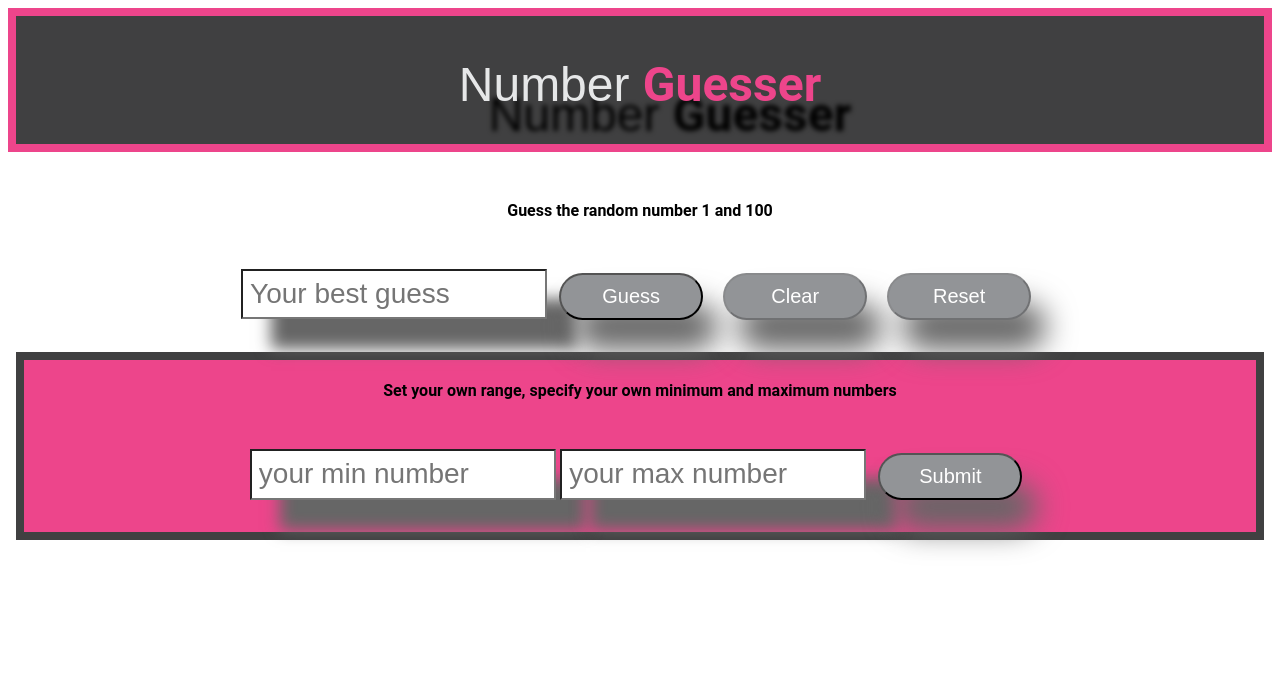
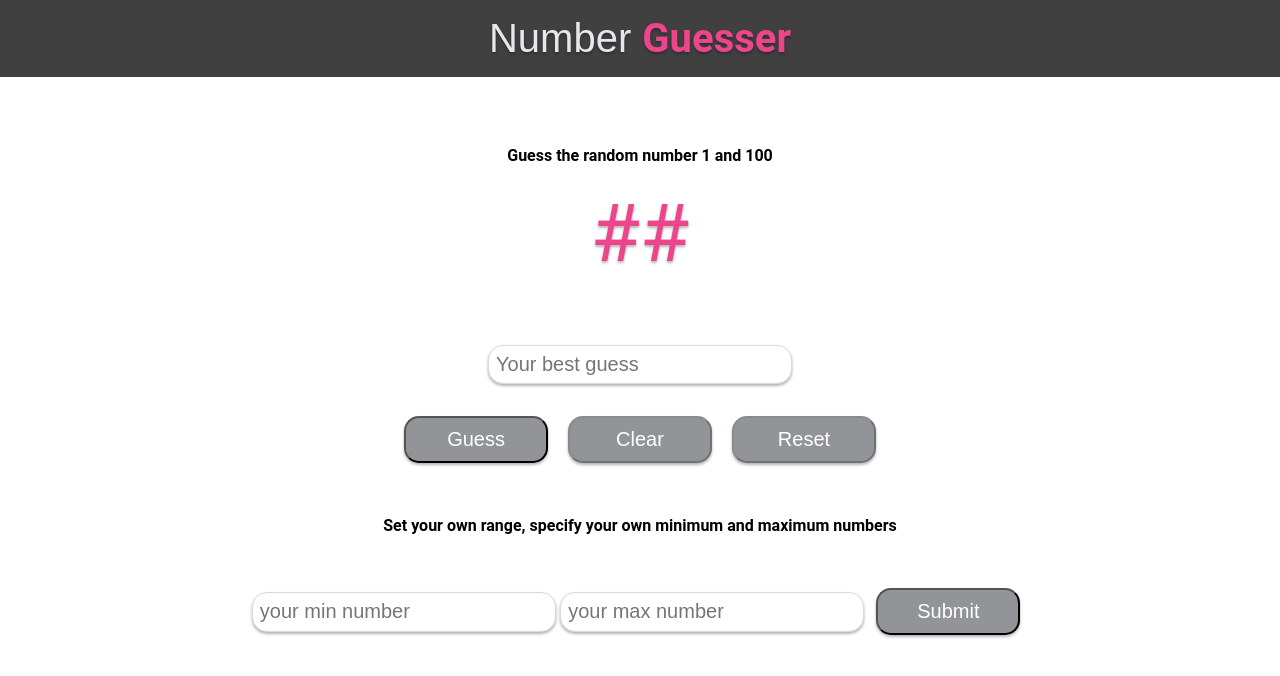
Before and after one commit to bmtiedt/bt-number-guesser1.2, a plain HTML site: page index.html in a window 1280 px wide. Drawn offline with Linux system fonts and the light colour scheme.

Commit message:
Add Js functions and header for HTML

```diff
--- a/index.html
+++ b/index.html
@@ -7,16 +7,20 @@
   <link rel="stylesheet" href="main.css">
 </head>
 <body>
-  <section>
   <header>
     <h1>Number <span>Guesser</span></h1>
+  </header>
+  <section>
     <h4 id ="instruction" class="words" >Guess the random number 1 and 100</h4>
-        <div id="previousUserGuess" class="feedBackNumber"></div>
+    <div id="previousUserGuess" class="feedBackNumber">##</div>
     <div id="js-message" class="message"></div>
+
     <input type="number" id="numberGuess" class="guessButton inputs" placeholder="Your best guess" onkeyup="enableBtn()" />
+    <div>
       <input type="button" value="Guess" class="guess buttons" />
       <input type="button" value="Clear" class="clear buttons" onclick="clearNumber()" disabled />
       <input type="button" value="Reset" class="reset buttons" onclick="resetNumber()" disabled />
+    </div>
     <div class="playerRange">
       <h4 class="userMakesNumbers">Set your own range, specify your own minimum and maximum numbers</h4>
       <input type="number" class="inputs" id="userMinNumber" placeholder="your min number" onkeyup="enableBtn()" />
--- a/main.css
+++ b/main.css
@@ -7,32 +7,34 @@
 body {
   font-family: 'Roboto', sans-serif;
   text-align: center;
+  margin: 0;
 }
 
 header {
   background-color: #404041;
-  border: 0.5rem solid #ED458B;
-  height: 8rem;
   margin: auto;
   text-align: center;
+  padding: 15px;
 }
 
 h1 {
-  font-size: 3rem;
-  text-shadow: 30px 30px 5px black;
+  font-size: 2.5rem;
+  text-shadow: 0px 2px 3px rgba(0, 0, 0, 0.3);
+  margin: 0;
+  color: #E6E7E8;
+  font-family: 'Montserrat', sans-serif;
+  font-weight: 100;
 }
 
 h1 span {
   color:  #ED458B;
   font-family: 'Roboto', sans-serif;
   font-weight: 700;
-  text-shadow: 30px 30px 5px black;
+  text-shadow: 0px 2px 3px rgba(0, 0, 0, 0.3);
 }
 
-h1 {
-  color: #E6E7E8;
-  font-family: 'Montserrat', sans-serif;
-  font-weight: 100;
+.message {
+  padding: 2rem;
 }
 
 .words {
@@ -42,20 +44,25 @@ h1 {
 .feedBackNumber {
   color: #ED458B;
   font-size: 5rem;
+  text-shadow: 0px 2px 3px rgba(0, 0, 0, 0.3);
 }
 
 .inputs {
-  box-shadow: 30px 30px 15px #666666;
-  font-size: 1.75rem;
+  border: 1px solid #D8D9DA;
+  border-radius: 15px;
+  box-shadow: 0px 2px 3px rgba(0, 0, 0, 0.3);
+  font-size: 1.25rem;
   line-height: 1rem;
   padding: 0.45rem;
   width: 18rem;
 }
 
 .buttons {
+  background-image: linear-gradient(to bottom, #ED458B, #E6E7E8);
+  /*background-image: linear-gradient(to bottom, #929497, #6f6f6f)*/
   background: #929497;
-  border-radius: 25px;
-  box-shadow: 15px 30px 30px #666666;
+  border-radius: 15px;
+  box-shadow: 0px 2px 3px rgba(0, 0, 0, 0.3);
   color: #ffffff;
   font-family: 'Montserrat', sans-serif;
   font-size: 20px;
@@ -66,13 +73,5 @@ h1 {
 }
 
 .buttons:hover {
-  background: #3cb0fd;
-  background-image: linear-gradient(to bottom, #3cb0fd, #70d934);
-  box-shadow: 30px 30px 15px #666666;
-  text-decoration: none;
+  cursor: pointer;
 }
-
-.playerRange {
-  background-color: #ED458B;
-  border: 0.5rem solid #404041;
-}
--- a/main.js
+++ b/main.js
@@ -14,29 +14,36 @@ guessButton.addEventListener('click', function() {
   submitGuess();
 });
 
+function rangeExpand(n) {
+  min = min - n;
+  max = max + n;
+}
+
 function submitGuess() {
+  var feedback = document.getElementById('js-message');
   document.querySelector('.reset').disabled = false;
   document.getElementById('instruction').innerText = 'Your previous guess was...';
   if (parseInt(randomGuess.value) === randomNumber) {
+    rangeExpand(10);
     randomNumber = generateRandomNumber();
-    return document.getElementById('js-message').innerText = 'Oh SNAP!!!!';
+    feedback.innerText = '**^***Oh SNAP!!!!***^**';
   }
   if (parseInt(randomGuess.value) < min || parseInt(randomGuess.value) > max || isNaN(parseInt(randomGuess.value))) {
     document.getElementById('instruction').innerText = 'This number is not within range';
-      return document.getElementById('js-message').innerText = 'Please choose a valid number!';
+    feedback.innerText = ' ¯\_(ツ)_/¯ Please choose a valid number!';
   }
   if (parseInt(randomGuess.value) > randomNumber) {
-    document.getElementById('js-message').innerText = 'Sorry, that guess is too high. Try a lower number.';
-      return document.getElementById('numberGuess').value='';
+    feedback.innerText = 'Sorry, that guess is too high. Try a lower number.';
+    document.getElementById('numberGuess').value='';
   }
   if (parseInt(randomGuess.value) < randomNumber) {
-    document.getElementById('js-message').innerText = 'Sorry, that guess is too low. Try a higher number.';
-      return document.getElementById('numberGuess').value='';
+    feedback.innerText = 'Sorry, that guess is too low. Try a higher number.';
+    document.getElementById('numberGuess').value='';
   }
 };
 
 function clearNumber() {
-  document.getElementById('numberGuess').value = '';
+  document.querySelector('#numberGuess').value = '';
 }
 
 function clearFields() {
@@ -57,7 +64,6 @@ function resetNumber() {
   generateRandomNumber();
 }
 
-//PLAYERS RANGE
 function submitUserNumbers() {
   document.getElementById('instruction').innerText = 'Make a guess between your selected numbers';
   clearFields();
@@ -70,7 +76,6 @@ function submitUserNumbers() {
   randomNumber = generateRandomNumber();
 }
 
-//ENABLE VREAL AND RESET BUTTON WITH INPUT
 function enableBtn() {
   document.getElementById('numberGuess').value != '';
   document.querySelector('.clear').disabled = false;
```
Lines whose indentation alone changed are shown as unchanged.
